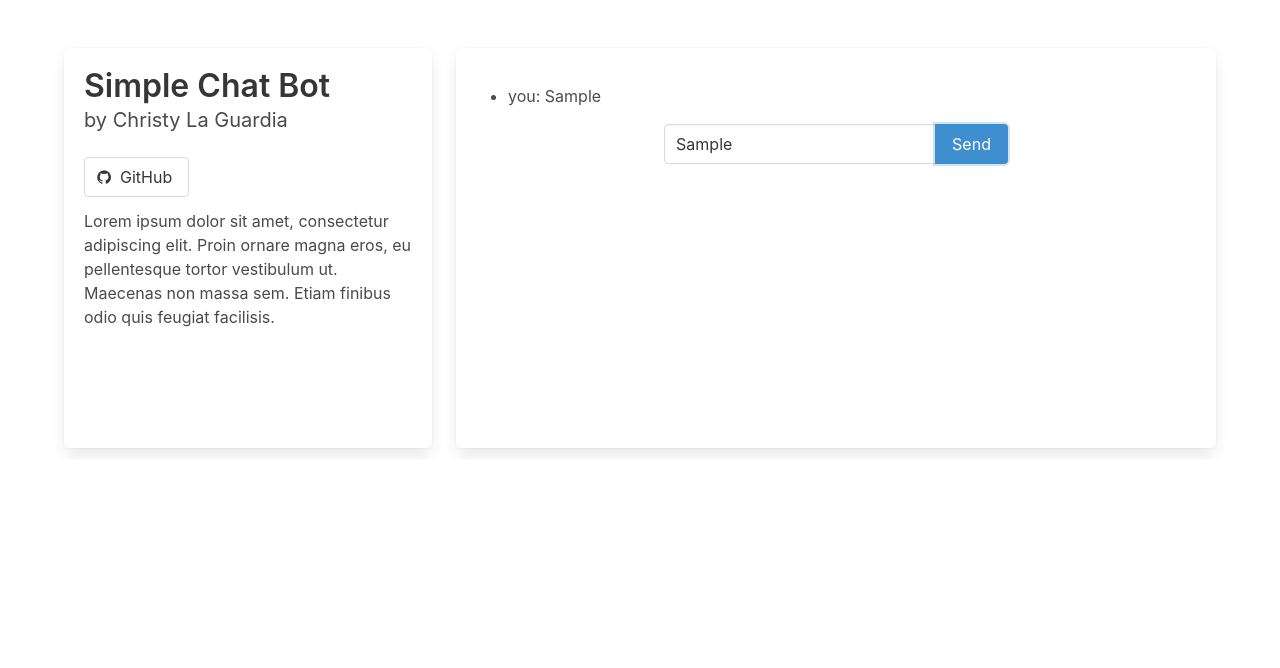
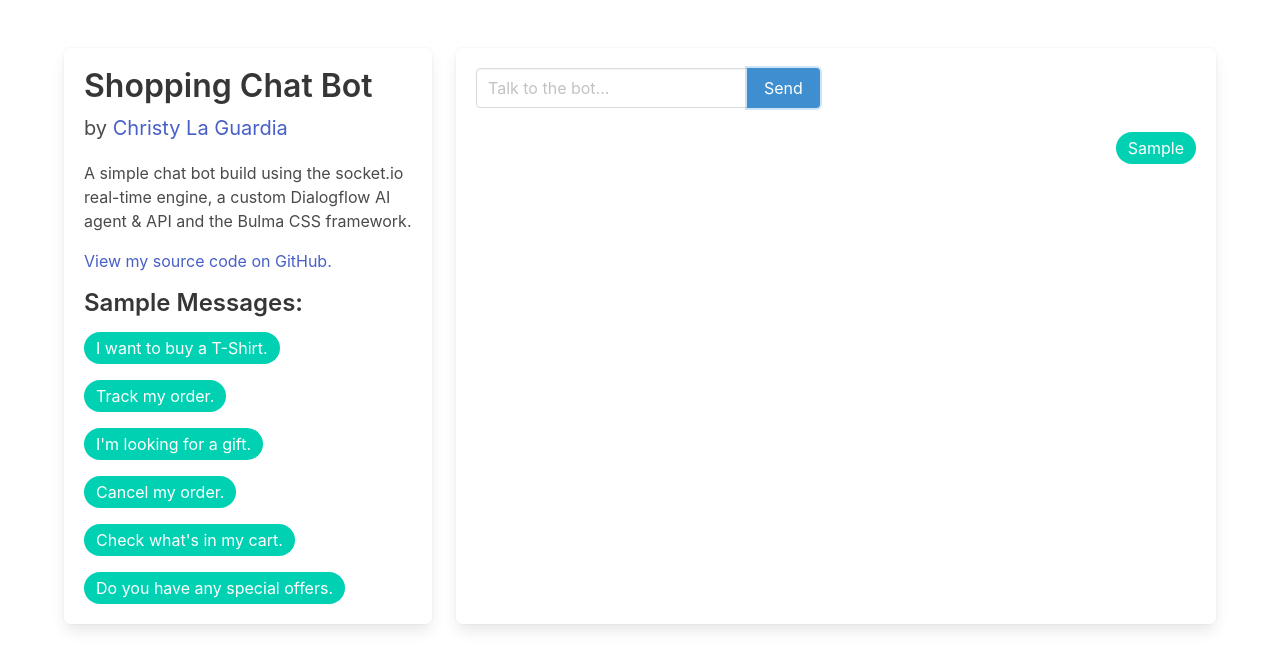
Before and after one commit to christylaguardia-student/ai-chat-bot, a website: page public/index.html in a window 1280 px wide. Both pictures are taken after typing "Sample" into the empty fields and a click on the button "Send". Drawn offline with nearby package versions, Linux system fonts and the light colour scheme; no server answers.

Commit message:
styled tiles

```diff
--- a/public/index.html
+++ b/public/index.html
@@ -4,74 +4,46 @@
   <meta charset="UTF-8">
   <meta name="viewport" content="width=device-width, initial-scale=1.0">
   <meta http-equiv="X-UA-Compatible" content="ie=edge">
-  <link rel="stylesheet" href="https://maxcdn.bootstrapcdn.com/font-awesome/4.7.0/css/font-awesome.min.css">
   <link rel="stylesheet" href="https://cdnjs.cloudflare.com/ajax/libs/bulma/0.6.1/css/bulma.min.css">
-  <link rel="stylesheet" href="/style.css">
-  <title>Christy La Guardia's Chat Bot</title>
+  <title>Shopping Chat Bot</title>
 </head>
 <body>
   <section class="section is-vcentered">
+    <div class="container is-centered">
+      <div class="tile is-ancestor">
+        <div class="tile is-parent is-4">
+          <article class="tile is-child box">
+            <div class="content">
+              <p class="title">Shopping Chat Bot</p>
+              <p class="subtitle">
+                by <a href="http://www.laguardia.io" target="_blank">Christy La Guardia</a>
+              </p>
+              <p>A simple chat bot build using the socket.io real-time engine, a custom Dialogflow AI agent &amp; API and the Bulma CSS framework.</p>
+              <p>
+                <a href="https://github.com/christylaguardia/ai-chat-bot" target="_blank">
+                  View my source code on GitHub.
+                </a>
+              </p>
+              <div>
+                <h3>Sample Messages:</h3>
+                <p><span class="tag is-primary is-medium is-rounded">I want to buy a T-Shirt.</span></p>
+                <p><span class="tag is-primary is-medium is-rounded">Track my order.</span></p>
+                <p><span class="tag is-primary is-medium is-rounded">I'm looking for a gift.</span></p>
+                <p><span class="tag is-primary is-medium is-rounded">Cancel my order.</span></p>
+                <p><span class="tag is-primary is-medium is-rounded">Check what's in my cart.</span></p>
+                <p><span class="tag is-primary is-medium is-rounded">Do you have any special offers.</span></p>
+              </div>
 
-    <!-- <div class="hero">
-      <div class="container has-text-centered">
-        <h1 class="title">AI Chat Bot</h1>
-        <p class="subtitle">by Christy La Guardia</p>
-      </div>
-    </div> -->
-
-    <!-- <div class="container">
-      <div class="columns is-mobile is-centered">
-        <div class="column is-half is-narrow">
-          <ul class="field"></ul>
-
-          <div class="field has-addons has-addons-centered">
-            <div class="control">
-              <input class="input" id="user-message" type="text" placeholder="Talk to the bot...">
-            </div>
-            <div class="control">
-              <button class="button is-info" onclick="chat()">
-                Send
-              </button>
-            </div>
-          </div>
-
-        </div>
-      </div>
-    </div> -->
-
-    <div class="container is-centered">
-
-      <div class="tile is-ancestor">
-        <div class="tile is-parent">
-          <article class="tile is-child box">
-            <p class="title">Simple Chat Bot</p>
-            <p class="subtitle">by Christy La Guardia</p>
-
-            <p class="field">
-              <a class="button" href="https://github.com/christylaguardia/ai-chat-bot" target="_blank">
-                <span class="icon">
-                  <i class="fa fa-github"></i>
-                </span>
-                <span>GitHub</span>
-              </a>
-            </p>
-
-            <div class="content">
-              <p>Lorem ipsum dolor sit amet, consectetur adipiscing elit. Proin ornare magna eros, eu pellentesque tortor vestibulum
-                ut. Maecenas non massa sem. Etiam finibus odio quis feugiat facilisis.</p>
             </div>
           </article>
         </div>
 
-        <div class="tile is-parent is-8">
+        <div class="tile is-parent is-vertical is-8">
           <article class="tile is-child box">
             <div class="content">
-
-              <ul id="messages" class="field"></ul>
-
-              <div class="field has-addons has-addons-centered">
+              <div class="field has-addons">
                 <div class="control">
-                  <input id="user-message" class="input" type="text" placeholder="Talk to the bot...">
+                  <input id="user-input" class="input" type="text" autocomplete="off" placeholder="Talk to the bot...">
                 </div>
                 <div class="control">
                   <button class="button is-info" onclick="chat()">
@@ -79,7 +51,12 @@
                   </button>
                 </div>
               </div>
+            </div>
+          <!-- </article>
 
+          <article class="tile is-child box"> -->
+            <div class="content">
+              <div id="messages" class="content"></div>
             </div>
           </article>
         </div>
--- a/public/script.js
+++ b/public/script.js
@@ -6,15 +6,35 @@ socket.on('bot reply', botReply => {
   addMessage('bot', botReply);
 });
 
+document.getElementById('messages').style.overflowY = 'scroll';
+
+document.getElementById('user-input').addEventListener('keyup', e => {
+  e.preventDefault();
+  if (e.keyCode === 13) chat();
+});
+
 function chat() {
-  const userInput = document.getElementById('user-message').value;
-  addMessage('you', userInput);
-  socket.emit('chat message', userInput);
+  const userInput = document.getElementById('user-input');
+  if (userInput) {
+    addMessage('you', userInput.value);
+    socket.emit('chat message', userInput.value);
+    userInput.value = '';
+  }
 }
 
 function addMessage(from, text) {
-  let el = document.createElement('li');
-  el.innerHTML = `${from}: ${text}`;
-  el.setAttribute('class', from);
-  document.querySelector('ul').append(el);
+
+  const messages = document.getElementById('messages');
+  let el1 = document.createElement('p');
+  let el2 = document.createElement('span');
+  const color = from === 'bot' ? 'is-link' : 'is-primary';
+
+  el2.innerHTML = text;
+  el2.className = `tag ${color} is-medium is-rounded`;
+  el1.style.display = 'block';
+  el1.style.textAlign = from === 'bot' ? 'left' : 'right';
+  el1.append(el2);
+
+  messages.prepend(el1);
+  messages.scrollTop = 0;
 }
--- a/public/style.css
+++ /dev/null
@@ -1,10 +0,0 @@
-/* @import 'bulma.css'; */
-/* @import 'bulma/css/bulma.css' */
-
-.tile {
-  height: 50vh;
-  overflow-y: scroll;
-  /* min-height: 50vh;
-  max-height: 80vh; */
-  /* text-overflow: scroll; */
-}
```
Also changed, not shown: README.md.
